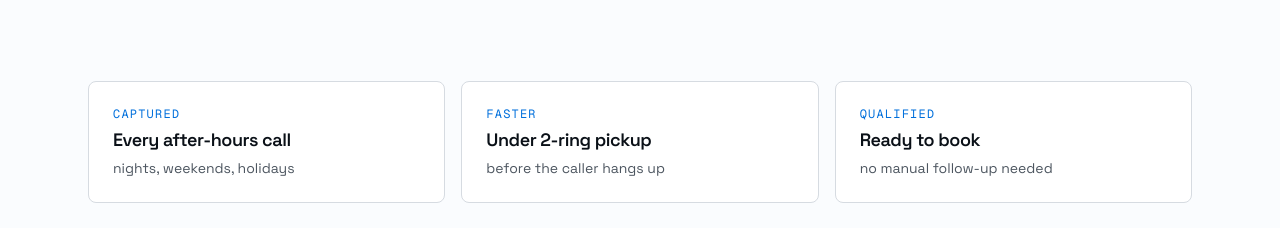
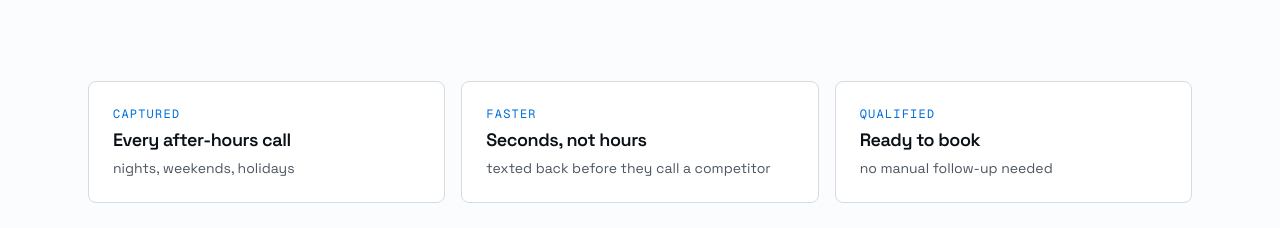
Before and after one commit to Garry-owner/TenFour-Website, a Next.js app: page / in a window 1280 px wide. Shown: the part 3460-3688 px from the top of the page. Built offline with nearby package versions, Linux system fonts and the light colour scheme.

Commit message:
Update proof.tsx

```diff
--- a/components/home/proof.tsx
+++ b/components/home/proof.tsx
@@ -5,7 +5,7 @@ export function Proof() {
         <div className="grid gap-4 sm:grid-cols-3">
           {[
             { k: 'Captured', v: 'Every after-hours call', note: 'nights, weekends, holidays' },
-            { k: 'Faster', v: 'Under 2-ring pickup', note: 'before the caller hangs up' },
+            { k: 'Faster', v: 'Seconds, not hours', note: 'texted back before they call a competitor' },
             { k: 'Qualified', v: 'Ready to book', note: 'no manual follow-up needed' },
           ].map((item) => (
             <div
```
